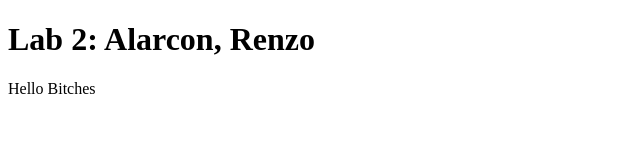
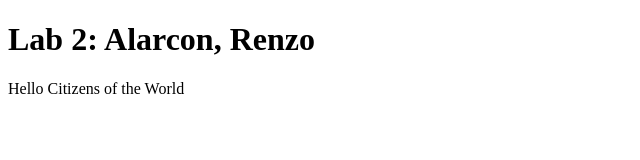
Before and after one commit to rjalarcon/webdevs2, a plain HTML site: page Labs/lab2.html in a window 1280 px wide. Shown: the whole page, without its empty margins (0-640 px from the left). Drawn offline with Linux system fonts and the light colour scheme.

```diff
--- a/Labs/lab2.html
+++ b/Labs/lab2.html
@@ -5,6 +5,6 @@
     </head>
     <body>
 <h1>Lab 2: Alarcon, Renzo</h1>
-<p> Hello Bitches</p>
+<p> Hello Citizens of the World</p>
     </body>
 </html>
```
